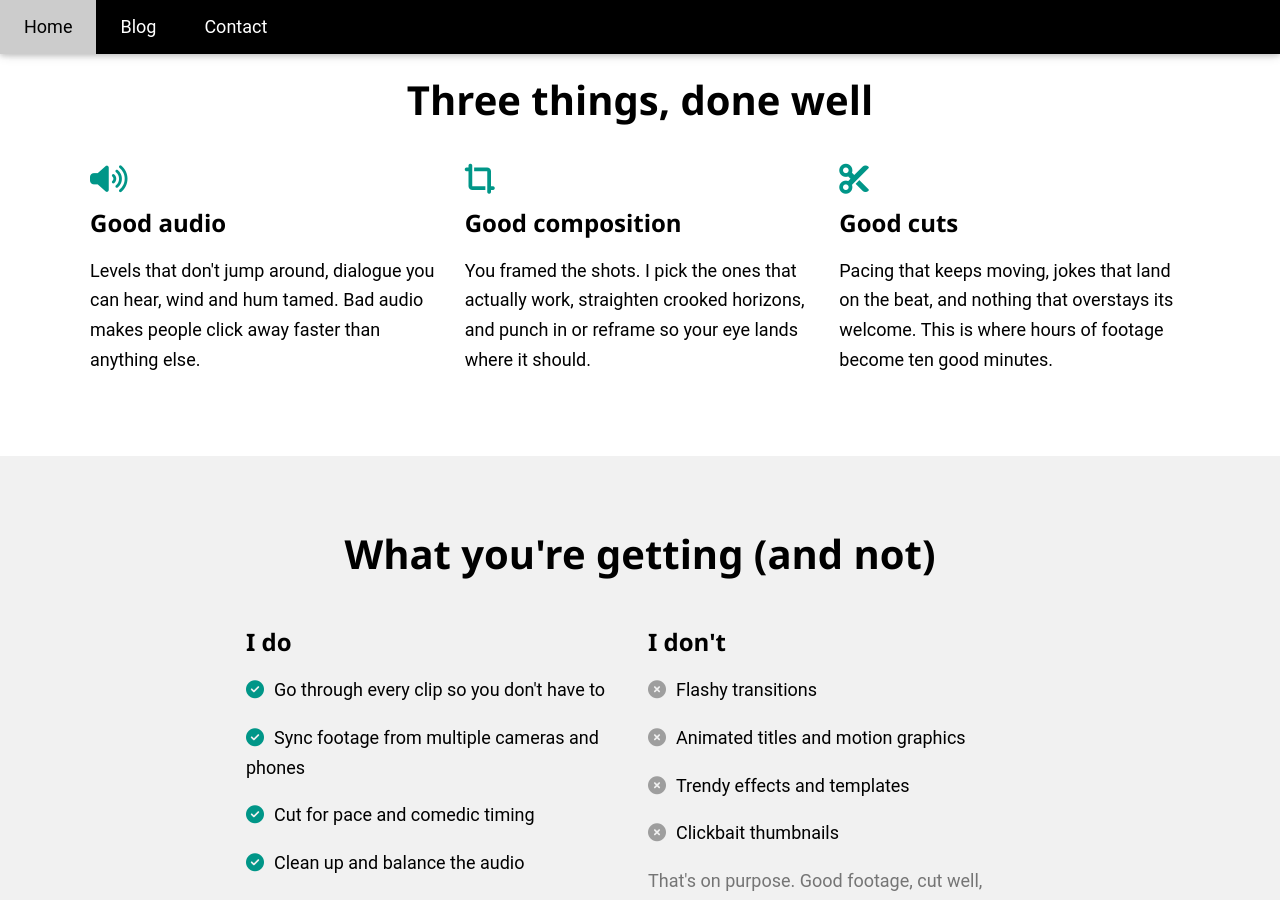
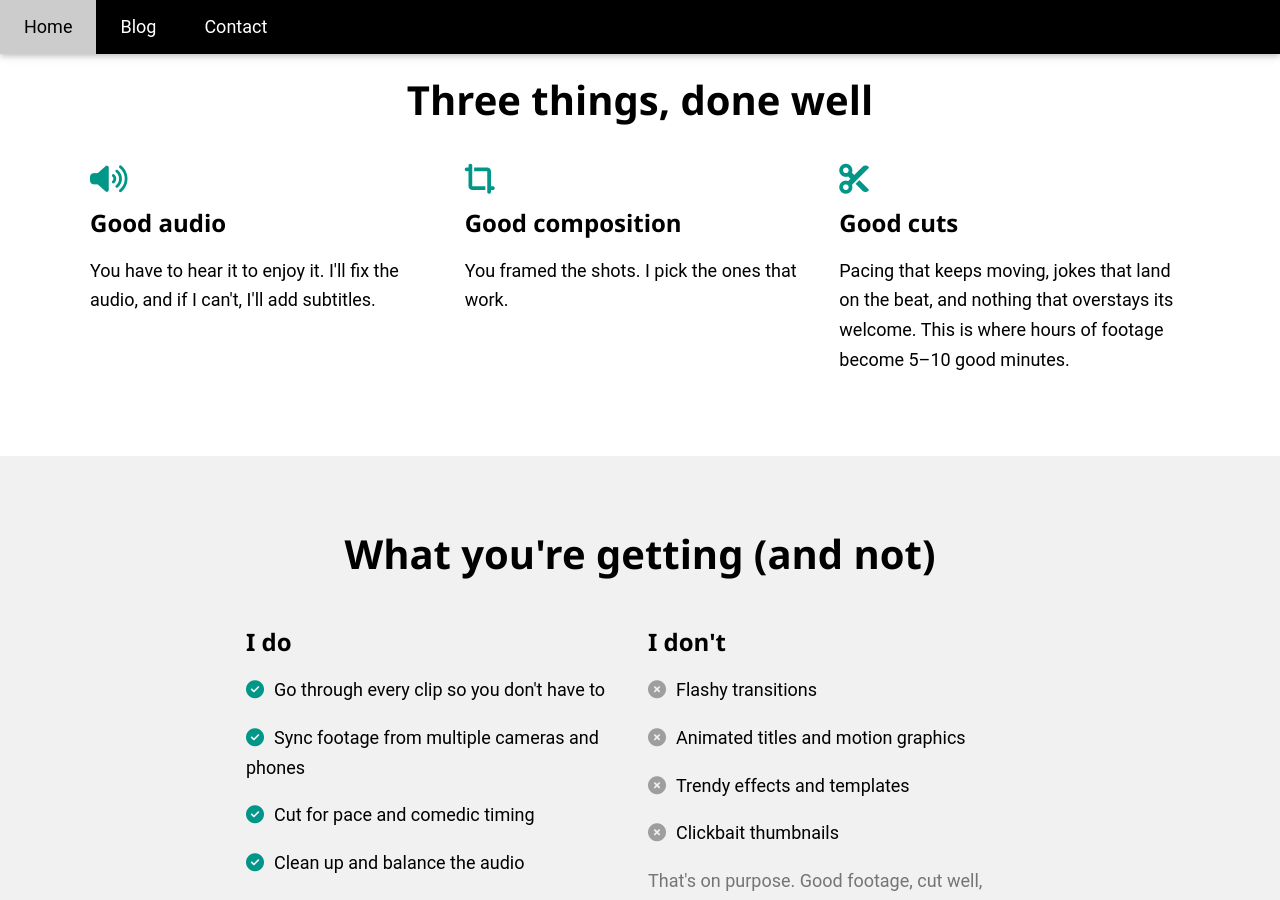
Before and after one commit to evanthemann/evanthemann.github.io, a Jekyll site: the page composition-and-cuts/index.html, which Jekyll copies as it is, in a window 1280 px wide and 900 px high, scrolled down 1661 px. Built offline with Jekyll 4.4.1, drawn with Linux system fonts in a browser that asks for light colours; some of the changed text lies outside the part shown.

Commit message:
C&C: plainer audio/composition promises; 5-10 minute target
Co-Authored-By: Claude Opus 5.5 <noreply@anthropic.com>
Claude-Session: https://claude.ai/code/session_01Kfi4nikh1zP74fnAfvsveK

```diff
--- a/composition-and-cuts/index.html
+++ b/composition-and-cuts/index.html
@@ -81,7 +81,7 @@
     </p>
     <p class="w3-large w3-text-grey">
       I can help. I'll find the moments that matter, cut out everything that doesn't, and give
-      you back a short video.
+      you back a short video, usually 5–10 minutes.
     </p>
   </div>
 </section>
@@ -115,20 +115,19 @@
       <div class="pillar">
         <i class="fa-solid fa-volume-high"></i>
         <h3><b>Good audio</b></h3>
-        <p>Levels that don't jump around, dialogue you can hear, wind and hum tamed. Bad audio
-          makes people click away faster than anything else.</p>
+        <p>You have to hear it to enjoy it. I'll fix the audio, and if I can't, I'll add
+          subtitles.</p>
       </div>
       <div class="pillar">
         <i class="fa-solid fa-crop-simple"></i>
         <h3><b>Good composition</b></h3>
-        <p>You framed the shots. I pick the ones that actually work, straighten crooked horizons,
-          and punch in or reframe so your eye lands where it should.</p>
+        <p>You framed the shots. I pick the ones that work.</p>
       </div>
       <div class="pillar">
         <i class="fa-solid fa-scissors"></i>
         <h3><b>Good cuts</b></h3>
         <p>Pacing that keeps moving, jokes that land on the beat, and nothing that overstays its
-          welcome. This is where hours of footage become ten good minutes.</p>
+          welcome. This is where hours of footage become 5–10 good minutes.</p>
       </div>
     </div>
   </div>
```
